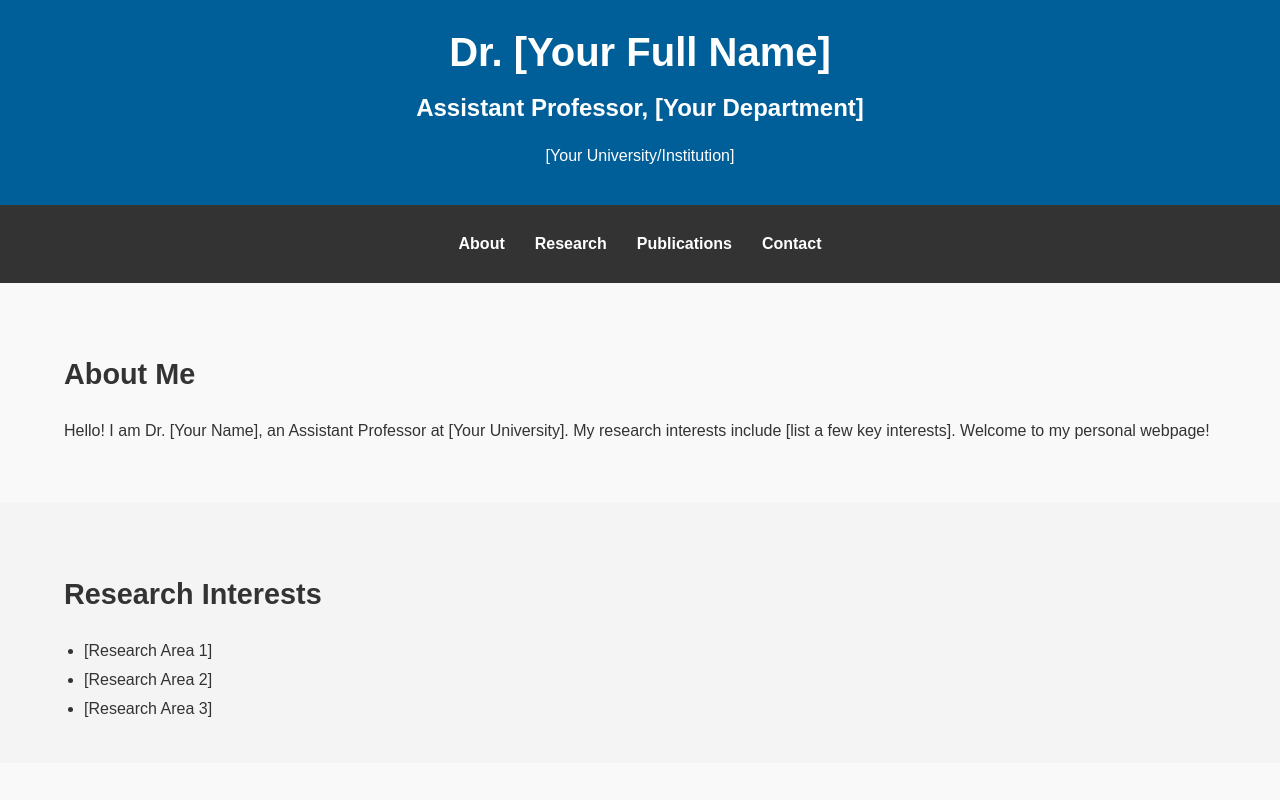
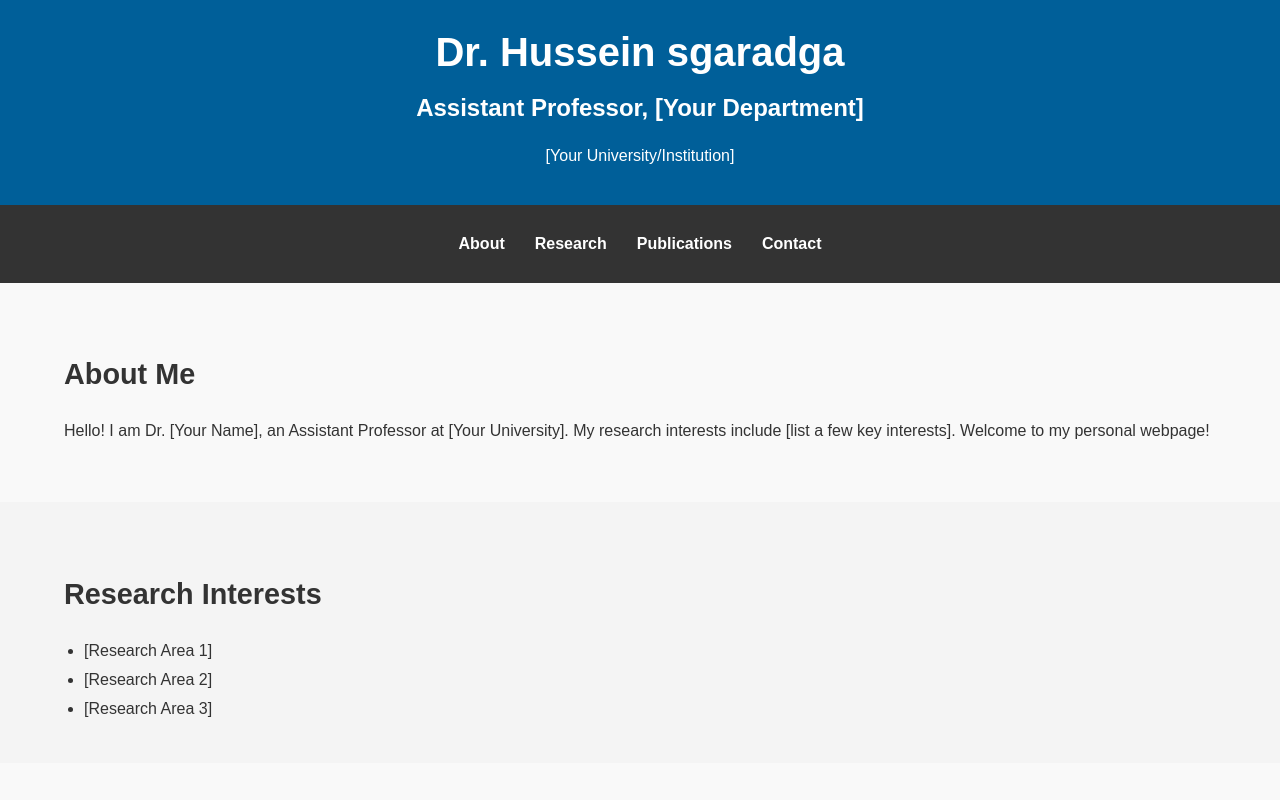
Before and after one commit to Naheel-Azawy/test-page, a plain HTML site: page index.html in a window 1280 px wide. Shown: the top 800 px of the page. Drawn offline with Linux system fonts and the light colour scheme.

Commit message:
Update index.html

```diff
--- a/index.html
+++ b/index.html
@@ -10,7 +10,7 @@
 <body>
     <header class="header">
         <div class="container">
-            <h1>Dr. [Your Full Name]</h1>
+            <h1>Dr. Hussein sgaradga</h1>
             <h2>Assistant Professor, [Your Department]</h2>
             <p>[Your University/Institution]</p>
         </div>
```
